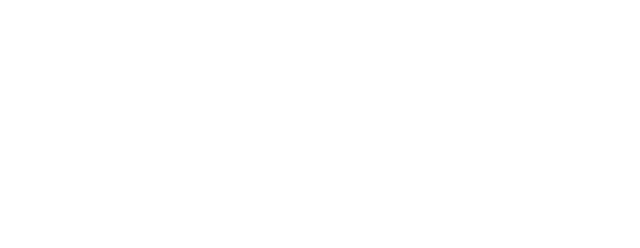
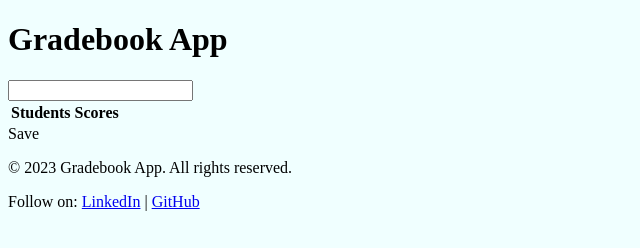
Before and after one commit to Emsy-T/gradebook-app, a plain HTML site: page subject.html in a window 1280 px wide. Shown: the whole page, without its empty margins (0-640 px from the left). Drawn offline with Linux system fonts and the light colour scheme.

Commit message:
Added content for index.html, subject.html, and also styled the body and container class bg colors

```diff
--- a/index.html
+++ b/index.html
@@ -1,23 +1,25 @@
 <!-- This is the main page of the Gradebook App -->
-
 <!DOCTYPE html>
 <html lang="en">
   <head>
     <meta charset="UTF-8" />
     <meta name="viewport" content="width=device-width, initial-scale=1.0" />
     <title>Gradebook App</title>
+    <link rel="stylesheet" href="/style.css" />
   </head>
   <body>
     <!-- Header Section -->
     <header>
+      <div class="container">
         <h1>Gradebook App</h1>
+      </div>
     </header>
 
     <!-- Subjects Section -->
     <section id="subjects">
       <h2>Subjects</h2>
       <p id="subjects-text">No subjects yet.</p>
-      <button>+ Add a Subject</button>
+      <a href="/subject.html"><button>+ Add a Subject</button></a>
     </section>
 
     <!-- Steps Content Section -->
@@ -40,6 +42,7 @@
       </ol>
     </main>
 
+    <div class="container">
       <footer>
         <p>&copy; 2023 Gradebook App. All rights reserved.</p>
         <p>
@@ -51,5 +54,8 @@
           <a href="https://github.com/emsy-T">GitHub</a>
         </p>
       </footer>
+    </div>
+
+    <script src="script.js"></script>
   </body>
 </html>
--- a/style.css
+++ b/style.css
@@ -0,0 +1,7 @@
+body {
+  background-color: azure;
+}
+
+.container {
+  background-color: hex(#a14cf1);
+}
--- a/subject.html
+++ b/subject.html
@@ -0,0 +1,57 @@
+<!DOCTYPE html>
+<html lang="en">
+  <head>
+    <meta charset="UTF-8" />
+    <meta name="viewport" content="width=device-width, initial-scale=1.0" />
+    <title>Subject</title>
+    <link rel="stylesheet" href="/style.css">
+  </head>
+  <body>
+    <!-- Header Section -->
+    <header>
+      <div class="container">
+        <h1>Gradebook App</h1>
+      </div>
+    </header>
+
+    <!-- Main Section -->
+    <main>
+      <!-- Subject Name Input -->
+      <input type="text" name="subject" id="subjectname" />
+
+      <!--Gradebook Table-->
+      <table>
+        <thead>
+          <tr>
+            <th>Students</th>
+            <th>Scores</th>
+            <!--Empty column header for download buttons-->
+            <th></th>
+          </tr>
+        </thead>
+
+        <tbody id="Students Data">
+          <!--JavaScript will handle data input for the table-->
+        </tbody>
+      </table>
+
+      <button.onclick="saveSubject()">Save</button.onclick=>
+    </main>
+
+    <div class="container">
+      <footer>
+        <p>&copy; 2023 Gradebook App. All rights reserved.</p>
+        <p>
+          Follow on:
+          <a href="https://www.linkedin.com/in/imoleayo-emmanuella-olunde/"
+            >LinkedIn</a
+          >
+          |
+          <a href="https://github.com/emsy-T">GitHub</a>
+        </p>
+      </footer>
+    </div>
+
+    <script src="script.js"></script>
+  </body>
+</html>
```
Lines whose indentation alone changed are shown as unchanged.
